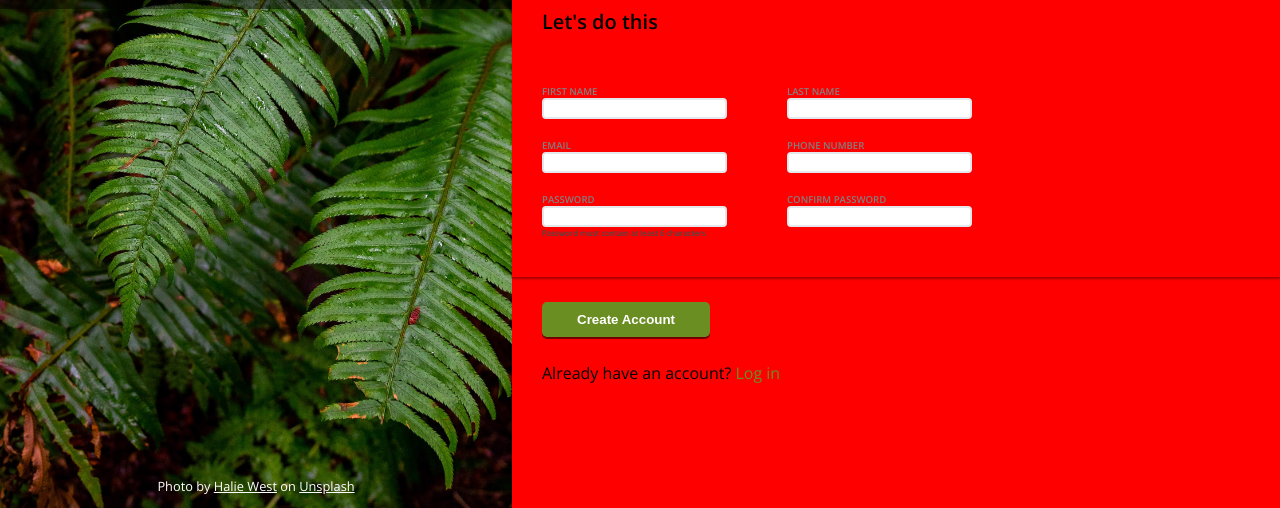
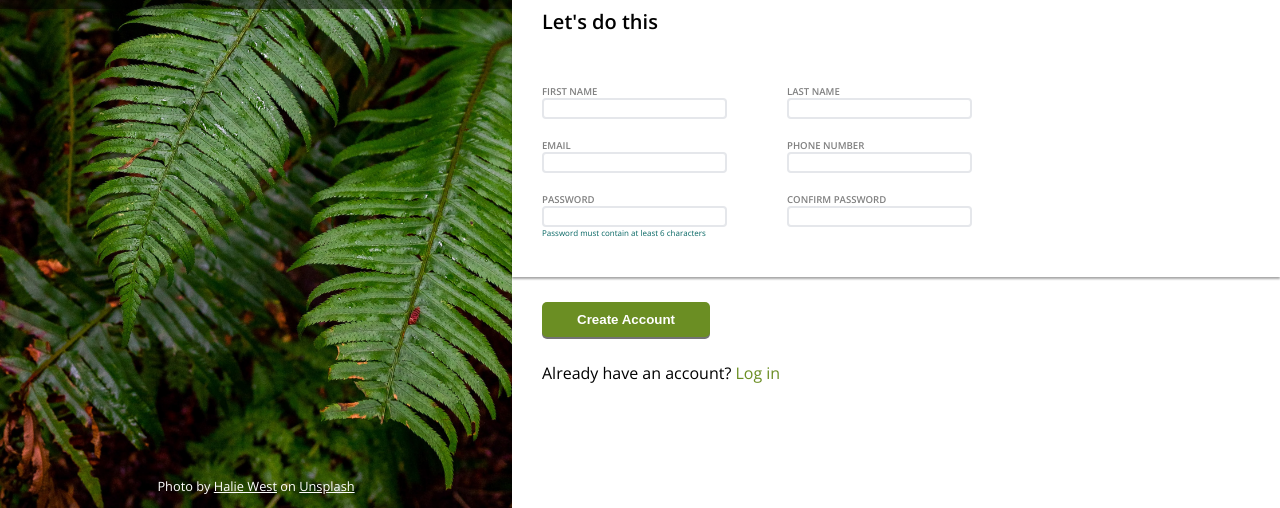
Before and after one commit to selvavl/form, a plain HTML site: page index.html in a window 1280 px wide. Shown: the part 292-800 px from the top of the page. Drawn offline with nearby package versions, Linux system fonts and the light colour scheme.

Commit message:
Update style.css

```diff
--- a/style.css
+++ b/style.css
@@ -150,12 +150,6 @@ input {
     border-radius: 4px;
 }
 
-.right.container:last-child {
-    background-color: red;;
-}
-
-
-
 p.login-container {
     margin: 25px 30px;
 }
```
